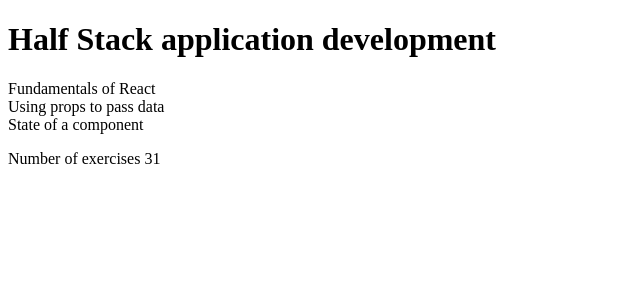
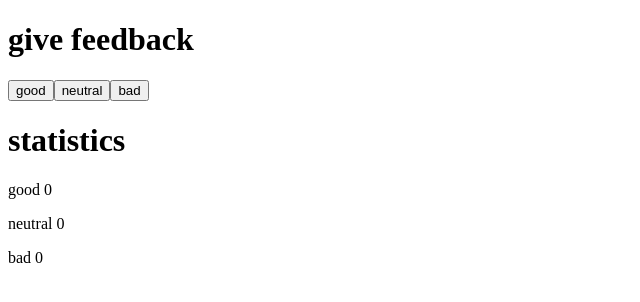
Before and after one commit to YoussefElMjd/NightBornFormation, a React (Create React App) app in the folder train-app/: page / in a window 1280 px wide. Shown: the top 302 px of the page, without its empty margins (0-640 px from the left). Built offline with nearby package versions, Linux system fonts and the light colour scheme.

Commit message:
part 1 - d - ex 1.6

```diff
--- a/train-app/src/App.js
+++ b/train-app/src/App.js
@@ -1,64 +1,31 @@
-const Header = (props) => {
-  console.log(props);
-  return <h1>{props.course}</h1>;
+import { useState } from "react";
+
+const Button = (props) => {
+  return <button onClick={props.increment}> {props.react.name}</button>;
 };
 
-const Part = (props) => {
+const Stats = (props) => {
+  return <p>{props.name + " " + props.click}</p>;
+};
+const App = () => {
+  // enregistrer les clics de chaque bouton dans un état différent
+  const [good, setGood] = useState({ name: "good", click: 0 });
+  const [neutral, setNeutral] = useState({ name: "neutral", click: 0 });
+  const [bad, setBad] = useState({ name: "bad", click: 0 });
+
   return (
     <div>
-      {props.part} {props.exercises}
-    </div>
-  );
-};
-const Content = (props) => {
-  return (
-    <div>
-      <Part part={props.parts[0].name} exercice={props.parts[0].exercice} />
-      <Part part={props.parts[1].name} exercice={props.parts[1].exercice} />
-      <Part part={props.parts[2].name} exercice={props.parts[2].exercice} />
+      <h1> give feedback</h1>
+      <Button react={good} increment={() => setGood({...good,click : good.click+1})} />
+      <Button react={neutral} increment={() => setNeutral({...neutral,click : neutral.click+1})} />
+      <Button react={bad} increment={() => setBad({...bad,click : bad.click+1})} />
+
+      <h1>statistics</h1>
+      <Stats name={good.name} click={good.click} />
+      <Stats name={neutral.name} click={neutral.click} />
+      <Stats name={bad.name} click={bad.click} />
     </div>
   );
 };
 
-const Total = (props) => {
-  return (
-    <>
-      <p>
-        Number of exercises{" "}
-        {props.parts[0].exercises +
-          props.parts[1].exercises +
-          props.parts[2].exercises}
-      </p>
-    </>
-  );
-};
-
-const App = () => {
-  const course = {
-    name: "Half Stack application development",
-    parts: [
-      {
-        name: "Fundamentals of React",
-        exercises: 10,
-      },
-      {
-        name: "Using props to pass data",
-        exercises: 7,
-      },
-      {
-        name: "State of a component",
-        exercises: 14,
-      },
-    ],
-  };
-
-  return (
-    <>
-      <Header course={course.name} />
-      <Content parts={course.parts} />
-      <Total parts={course.parts} />
-    </>
-  );
-};
-
 export default App;
```
